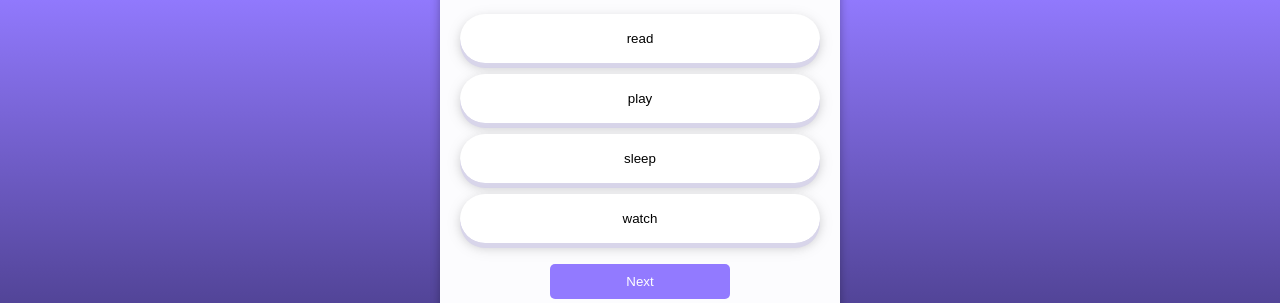
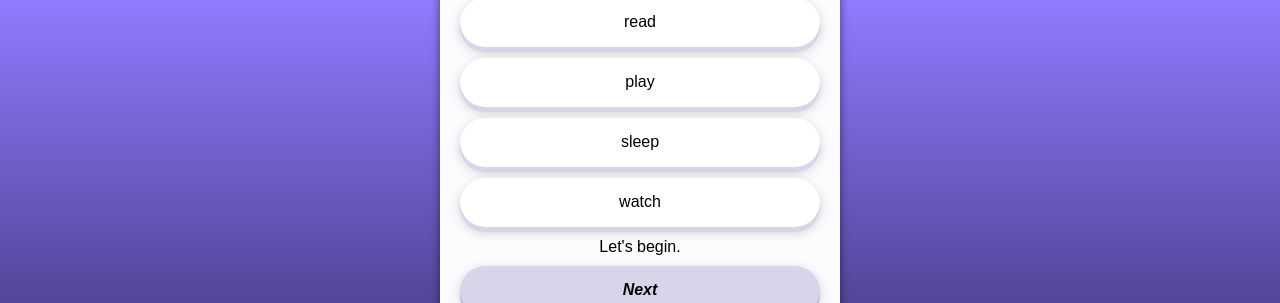
Before and after one commit to MgHt00/quizzes-for-kids, a plain HTML site: page index.html in a window 1280 px wide. Shown: the part 287-590 px from the top of the page. Drawn offline with Linux system fonts and the light colour scheme; a web font is replaced by a local one.

Commit message:
css-styling

```diff
--- a/css/base.css
+++ b/css/base.css
@@ -7,10 +7,11 @@
 }
 
 body {
-  /*background-color: #AF7EE7;*/
   background: rgb(39,32,82);
-  background: linear-gradient(0deg, rgba(39,32,82,1) 0%, rgba(146,122,255,1) 65%, rgba(175,126,231,1) 87%);  /*margin: 30px auto;*/
-  font-family: "Poppins", sans-serif;
+  /*
+  background: linear-gradient(0deg, rgba(39,32,82,1) 0%, rgba(146,122,255,1) 65%, rgba(175,126,231,1) 87%);
+  */
+  background: linear-gradient(0deg, rgba(39,32,82,1) 0%, rgba(146,122,255,1) 64%, rgba(175,126,231,1) 96%);  font-family: "Poppins", sans-serif;
   font-weight: 400;
   font-style: normal;
   height: 100vh;
@@ -22,19 +23,10 @@ body {
 .main-container {
   display: flex;
   flex-flow: column;
-
   background-color: #FCFCFE;
-  border-radius: 10px;
-  box-shadow: 0 0 10px rgba(0, 0, 0, 0.3);
+  border-radius: 25px;
+  box-shadow: 0 0 10px rgba(0, 0, 0, 0.5);
   margin: auto;
-
-  /*background-image:
-    url(../img/lamp.png),
-    url(../img/flowers.png);
-  background-repeat: no-repeat;
-  background-position:
-    top left,
-    bottom right;*/
 }
 
 h1 {
@@ -63,14 +55,17 @@ h1 {
   align-self: center;
 }
 
-.answer-btn {
+.answer-btn,
+.next-btn {
   font-family: "Poppins", sans-serif;
   font-weight: 400;
   font-style: normal;
+  font-size: inherit;
   background-color: #ffffff;
   border-radius: 25px;
   border: none;
   border-bottom: 1px solid #D8D5EA;
+  cursor: pointer;
   position: relative;
   width: 100%;
   height: 50px;
@@ -80,7 +75,8 @@ h1 {
   transition: transform 0.2s;
 }
 
-.answer-btn::before {
+.answer-btn::before,
+.next-btn::before {
   content: "";
   position: absolute;
   width: 100%;
@@ -93,31 +89,27 @@ h1 {
   left: 0px;
 }
 
-.answer-btn:hover {
+.answer-btn:hover,
+.next-btn:hover {
   transform: scale(1.05);
 }
 
-.answer-btn:active {
+.answer-btn:active,
+.next-btn:active {
   transform: scale(1);
   box-shadow: 0px 2px 4px rgba(0, 0, 0, 0.1),
   0px 2px 8px rgba(0, 0, 0, 0.1);
 }
 
-.btn {
-  background-color: #927AFF;
-  color: white;
-  border: none;
-  padding: 10px;
-  margin: 5px 0;
-  cursor: pointer;
-  border-radius: 5px;
+.next-btn {
+  background-color: #D8D5EA;
+  margin-top: 10px;
+  font-weight: 600;
+  font-style: italic;
 }
 
-.next {
-  width: 50%;
-  align-self: center;
-  margin: 10px;
-
+.next-btn::before {
+  box-shadow: 0 5px 0 0 #beb9da;
 }
 
 .correct {
--- a/index.html
+++ b/index.html
@@ -14,8 +14,8 @@
 
     <div class="question-container"></div>
     <div class="answers-container"></div>
-    <div class="message-container"></div>
-    <button class="next btn">Next</button>
+    <div class="message-container">Let's begin.</div>
+    <button class="next-btn">Next</button>
 
     <div class="footer">
       <img src="img/IIG-logo.png" alt="">
--- a/js/quiz.js
+++ b/js/quiz.js
@@ -1,7 +1,7 @@
 const questionContainer = document.querySelector(".question-container");
 const answersContainer = document.querySelector(".answers-container");
 const messageContainer = document.querySelector(".message-container");
-const nextButton = document.querySelector(".next");
+const nextButton = document.querySelector(".next-btn");
 let currentQuestionIndex;
 
 const questions = [
```
